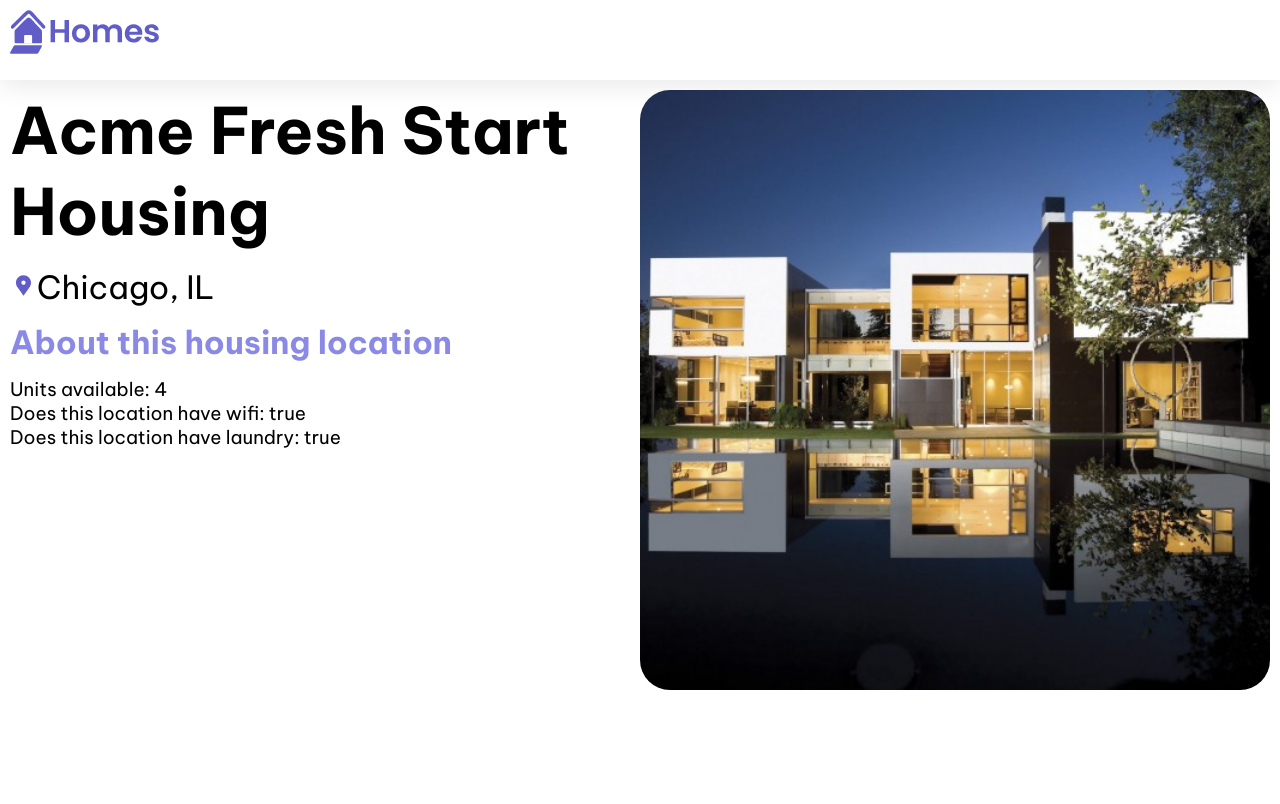
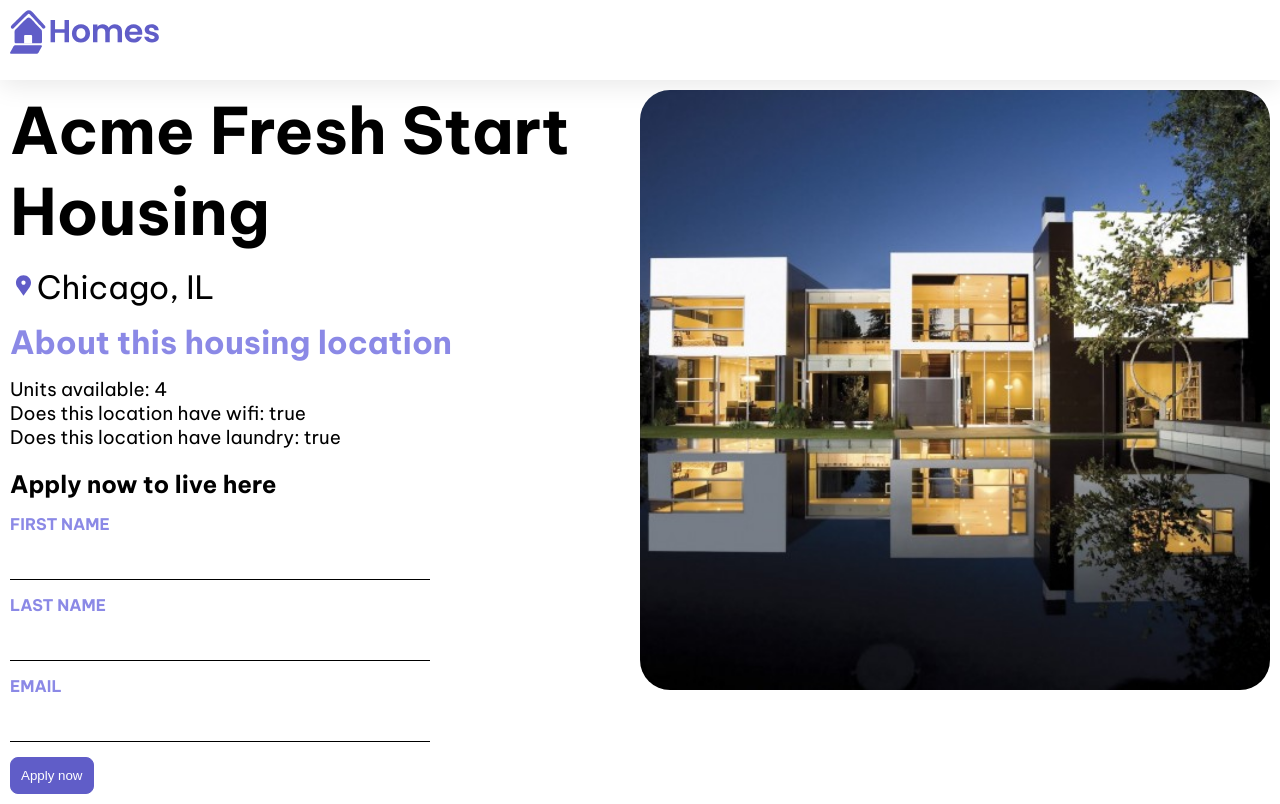
Before and after one commit to YaroslavKov/angular-sandbox, an Angular app: page /details/0 in a window 1280 px wide. Built offline with nearby package versions, Linux system fonts and the light colour scheme.

Commit message:
lesson 12

```diff
--- a/src/app/details/details.component.ts
+++ b/src/app/details/details.component.ts
@@ -3,11 +3,15 @@
 import { ActivatedRoute } from "@angular/router";
 import { HousingService } from "../housing.service";
 import { HousingLocation } from "../housinglocation";
+import { FormControl, FormGroup, ReactiveFormsModule } from "@angular/forms";
 
 @Component({
   selector: 'app-details',
   standalone: true,
-  imports: [CommonModule],
+  imports: [
+    CommonModule,
+    ReactiveFormsModule,
+  ],
   template: `
   <article>
     <img class="listing-photo" [src]="housingLocation?.photo"
@@ -24,6 +28,20 @@
         <li>Does this location have laundry: {{housingLocation?.laundry}}</li>
       </ul>
     </section>
+    <section class="listing-apply">
+      <h2 class="section-heading">Apply now to live here</h2>
+      <form [formGroup]="applyForm" (submit)="submitApplication()">
+        <label for="first-name">First Name</label>
+        <input id="first-name" type="text" formControlName="firstName">
+
+        <label for="last-name">Last Name</label>
+        <input id="last-name" type="text" formControlName="lastName">
+
+        <label for="email">Email</label>
+        <input id="email" type="email" formControlName="email">
+        <button type="submit" class="primary">Apply now</button>
+      </form>
+    </section>
   </article>
 `,
   styleUrls: ['./details.component.css']
@@ -33,10 +51,24 @@
   housingService = inject(HousingService)
   housingLocation: HousingLocation | undefined;
 
+  applyForm = new FormGroup({
+    firstName: new FormControl(''),
+    lastName: new FormControl(''),
+    email: new FormControl('')
+  })
+
   constructor() {
     const housingLocationId = Number(this.route.snapshot.params['id'])
 
     this.housingLocation = this.housingService.getHousingLocationById(housingLocationId)
   }
 
+  submitApplication() {
+    this.housingService.submitApplication(
+      this.applyForm.value.firstName ?? '',
+      this.applyForm.value.lastName ?? '',
+      this.applyForm.value.email ?? '',
+    )
+  }
+
 }
--- a/src/app/housing.service.ts
+++ b/src/app/housing.service.ts
@@ -117,4 +117,8 @@
   getHousingLocationById(id: number): HousingLocation | undefined {
     return this.housingLocationList.find(housingLocation => housingLocation.id === id);
   }
+
+  submitApplication(firstName: string, lastName: string, email: string) {
+    console.log(`Homes application received: firstName: ${firstName}, lastName: ${lastName}, email: ${email}.`);
+  }
 }
```
